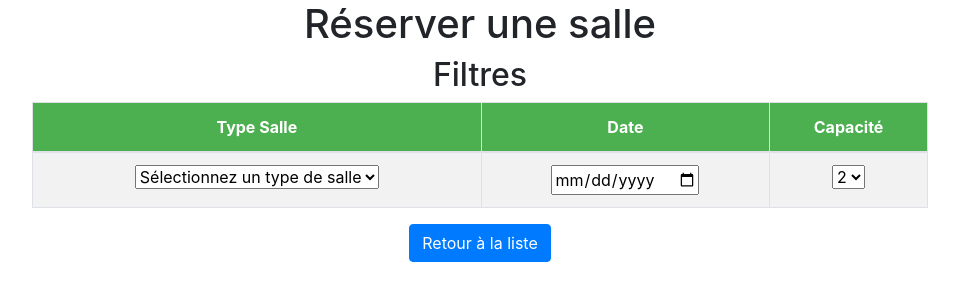
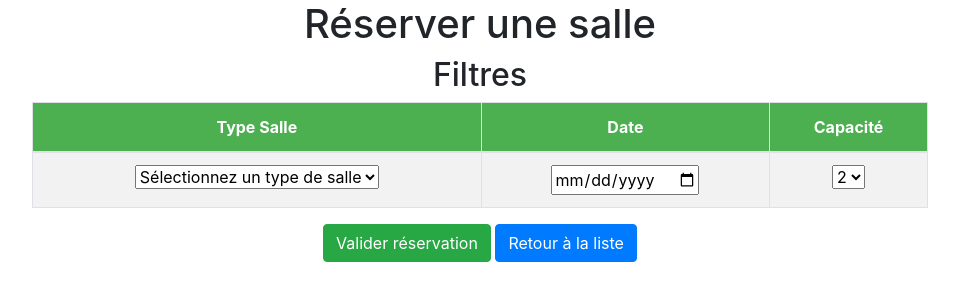
Before and after one commit to Mcmouthy/Reservation_salle, a Symfony app: template app/Resources/views/reserve/new.html.twig in a window 1280 px wide. Shown: the part 56-357 px from the top of the page, without its empty margins (160-1119 px from the left). Run offline with Twig, Linux system fonts and the light colour scheme; the template is opened without the code that fills it, so the values that code supplies are empty; some libraries are stand-ins or nearby versions.

Commit message:
adapt dynamic display of button for reservation

```diff
--- a/app/Resources/views/reserve/new.html.twig
+++ b/app/Resources/views/reserve/new.html.twig
@@ -43,7 +43,7 @@
 
 
     <div class="center div-form-style">
-        <a id = "validate_reservation" class="btn btn-success" style="display:none" onclick ="validate_reservation()">Valider réservation</a>
+        <button type="button" id = "validate_reservation" class="btn btn-success" >Valider réservation</button>
         <a class="btn btn-primary" href="{{ path('reserve_index') }}">Retour à la liste</a>
     </div>
 {% endblock %}
--- a/assets/js/reservation.js
+++ b/assets/js/reservation.js
@@ -101,7 +101,3 @@ function getPossibleFollowedButton(id)
     }
 
 }
-
-function validate_reservation(){
-
-}
```
